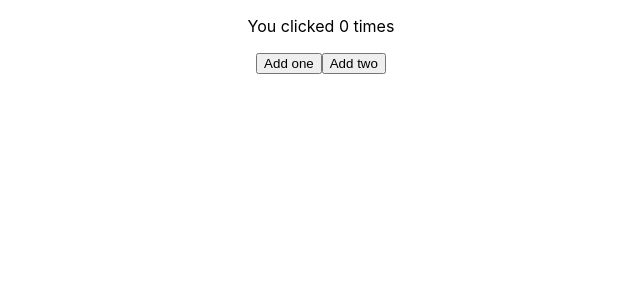
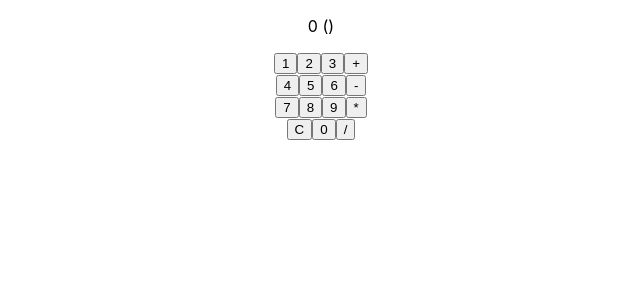
Before and after one commit to Sriram000/interactive-demo, a React (Create React App) app: page / in a window 1280 px wide. Shown: the top 300 px of the page, without its empty margins (319-959 px from the left). Built offline with nearby package versions, Linux system fonts and the light colour scheme.

Commit message:
Setup the base for calculator.

```diff
--- a/src/App.js
+++ b/src/App.js
@@ -1,11 +1,10 @@
-import logo from './logo.svg';
 import './App.css';
-import Example from './components/example';
+import Calculator from './components/calculator';
 
 function App() {
   return (
     <div className="App">
-      { Example() }
+      { Calculator() }
     </div>
   );
 }
--- /dev/null
+++ b/src/components/calculator.js
@@ -0,0 +1,38 @@
+import React, { useState } from 'react';
+
+const Calculator = () => {
+    const [state, setState] = useState({ num: 0, op: "" });
+    const getChangeNum = (num) => () => setState({ ...state, num });
+    const getChangeOp = (op) => () => setState({ ...state, op });
+
+    return (
+        <div>
+          <p> { state.num }  ({ state.op }) </p>
+          <div>
+            <button onClick = { getChangeNum(1) }> 1 </button>
+            <button onClick = { getChangeNum(2) }> 2 </button>
+            <button onClick = { getChangeNum(3) }> 3 </button>
+            <button onClick = { getChangeOp("+") }> + </button>
+          </div>
+          <div>
+            <button onClick = { getChangeNum(4) }> 4 </button>
+            <button onClick = { getChangeNum(5) }> 5 </button>
+            <button onClick = { getChangeNum(6) }> 6 </button>
+            <button onClick = { getChangeOp("-") }> - </button>
+          </div>
+          <div>
+            <button onClick = { getChangeNum(7) }> 7 </button>
+            <button onClick = { getChangeNum(8) }> 8 </button>
+            <button onClick = { getChangeNum(9) }> 9 </button>
+            <button onClick = { getChangeOp("*") }> * </button>
+          </div>
+          <div>
+            <button onClick = { getChangeNum(0) }> C </button>
+            <button onClick = { getChangeNum(0) }> 0 </button>
+            <button onClick = { getChangeOp("/") }> / </button>
+          </div>
+        </div>
+    );
+}
+
+export default Calculator;
```
